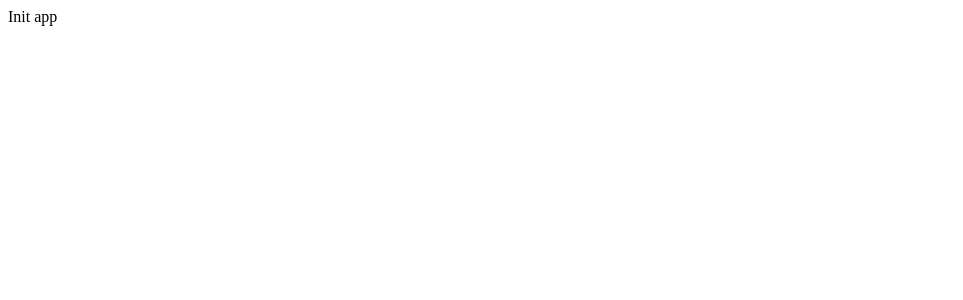
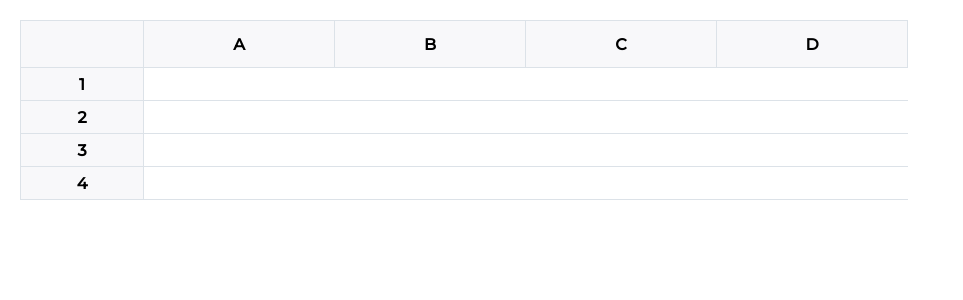
Before and after one commit to dulcehc/browser-spreadsheet, a React (Create React App) app: page / in a window 1280 px wide. Shown: the top 300 px of the page, without its empty margins (0-963 px from the left). Built offline with nearby package versions, Linux system fonts and the light colour scheme.

Commit message:
Add initial layout for spreadsheet

```diff
--- a/src/App.js
+++ b/src/App.js
@@ -1,9 +1,12 @@
 import React from 'react'
+import Table from './components/Table/Table'
+
+import './index.css'
 
 function App() {
   return (
     <div className="App">
-      Init app
+      <Table nCols={4} nRows={4} />
     </div>
   )
 }
--- /dev/null
+++ b/src/components/Cell/Cell.js
@@ -0,0 +1,69 @@
+import React, { useState } from 'react'
+import PropTypes from 'prop-types'
+import styled from 'styled-components'
+
+import { arrAlphabet } from '../../utils/constants'
+
+const StyledCell = styled.td`
+  input {
+    width: calc(100% - 5px);
+    height: 100%;
+    border: none;
+    font-size: 14px;
+    padding-left: 5px;
+  }
+`
+const Cell = ({ numCol, numRow, onChangedValue, value }) => {
+  const [ newValue, setNewValue ] = useState(value)
+
+  const onChange = e => setNewValue(e.target.value)
+
+  const onBlur = e => hasNewValue(e.target.value)
+
+  const hasNewValue = value => {
+    onChangedValue(
+      {
+        col: numCol,
+        row: numRow,
+      },
+      value,
+    )
+  }
+
+  return (
+    <StyledCell>
+      { numRow === 0 ? arrAlphabet[numCol]
+        : numCol === 0 && numRow > 0 ? numRow
+        :
+          <input
+            type='text'
+            onBlur={onBlur}
+            value={newValue}
+            onChange={onChange}
+          />
+      }
+
+    </StyledCell>
+  )
+}
+
+Cell.propTypes = {
+  /**
+   * Number of the column.
+   */
+  numCol: PropTypes.number,
+  /**
+   * Number of the row.
+   */
+  numRow: PropTypes.number,
+  /**
+   * Function handler when a cell is being changed.
+   */
+  onChangedValue: PropTypes.func,
+  /**
+   * Value for the cell.
+   */
+  value: PropTypes.string,
+}
+
+export default Cell
--- /dev/null
+++ b/src/components/Row/Row.js
@@ -0,0 +1,70 @@
+import React from 'react'
+import PropTypes from 'prop-types'
+import styled from 'styled-components'
+
+import Cell from '../Cell/Cell'
+
+const StyledRow = styled.tr`
+  &:first-child {
+    text-align: center;
+    font-weight: bold;
+    background: var(--athens-gray);
+
+    td {
+      padding: 8px 0;
+    }
+  }
+
+  td {
+    border: 1px solid var(--pattens-blue);
+    border-collapse: collapse;
+    min-width: 120px;
+    height: 30px;
+
+    &:first-child {
+      text-align: center;
+      font-weight: bold;
+      background: var(--athens-gray);
+      width: 80px;
+    }
+  }
+`
+
+const Row = ({ numCols, numRow, onChangeCell, rowData }) => {
+  return (
+    <StyledRow>
+      { [ ...Array( numCols ).keys() ]
+          .map( ( col, i ) =>
+            <Cell
+              key={`${i}-${numRow}`}
+              numRow={numRow}
+              numCol={i}
+              onChangedValue={onChangeCell}
+              value={rowData[i] || ''}
+            />
+          )
+      }
+    </StyledRow>
+  )
+}
+
+Row.propTypes = {
+  /**
+   * Number of columns.
+   */
+  numCols: PropTypes.number,
+  /**
+   * Number of rows.
+   */
+  numRow: PropTypes.number,
+  /**
+   * Function handler when a cell is being changed.
+   */
+  onChangeCell: PropTypes.func,
+  /**
+   * Object data for the current row.
+   */
+  rowData: PropTypes.object,
+}
+
+export default Row
--- /dev/null
+++ b/src/components/Table/Table.js
@@ -0,0 +1,68 @@
+import React, { useState } from 'react'
+import PropTypes from 'prop-types'
+import styled from 'styled-components'
+
+import Row from '../Row/Row'
+import { arrAlphabet } from '../../utils/constants'
+
+const StyledTable = styled.table`
+  border: 1px solid var(--pattens-blue);
+  border-collapse: collapse;
+`
+
+const Table = ({ nCols, nRows }) => {
+  const [ data, setData ] = useState({})
+
+  const handleChangeCell = ({ col, row }, value) => {
+    const modifiedData = { ...data }
+    if ( !modifiedData[row] ) {
+      modifiedData[row] = {}
+    }
+
+    if( value ) {
+      col = arrAlphabet[col]
+      modifiedData[row][col] = value
+      setData( modifiedData )
+    }
+  }
+
+  return (
+    <StyledTable>
+      <tbody>
+      { [ ...Array( nRows + 1 ).keys() ]
+        .map(( row, i ) => {
+          const rowData = data.i || {}
+          return (
+            <Row
+              onChangeCell={handleChangeCell}
+              key={`row-${i}`}
+              numRow={i}
+              numCols={nCols + 1}
+              rowData={rowData}
+            />
+          )
+        })
+      }
+      </tbody>
+
+    </StyledTable>
+  )
+}
+
+Table.propTypes = {
+  /**
+   * Number of columns.
+   */
+  nCols: PropTypes.number,
+  /**
+   * Number of rows.
+   */
+  nRows: PropTypes.number
+}
+
+Table.defaultProps = {
+  nCols: 4,
+  nRows: 4
+}
+
+export default Table
--- /dev/null
+++ b/src/utils/constants.js
@@ -0,0 +1 @@
+export const arrAlphabet = ' ABCDEFGHIJKLMMOPQRSTUVWXYZ'.split('')
```
Also changed, not shown: src/components/Header/Header.js (added), 1 other file (tests, documents, lock files or other folders).
